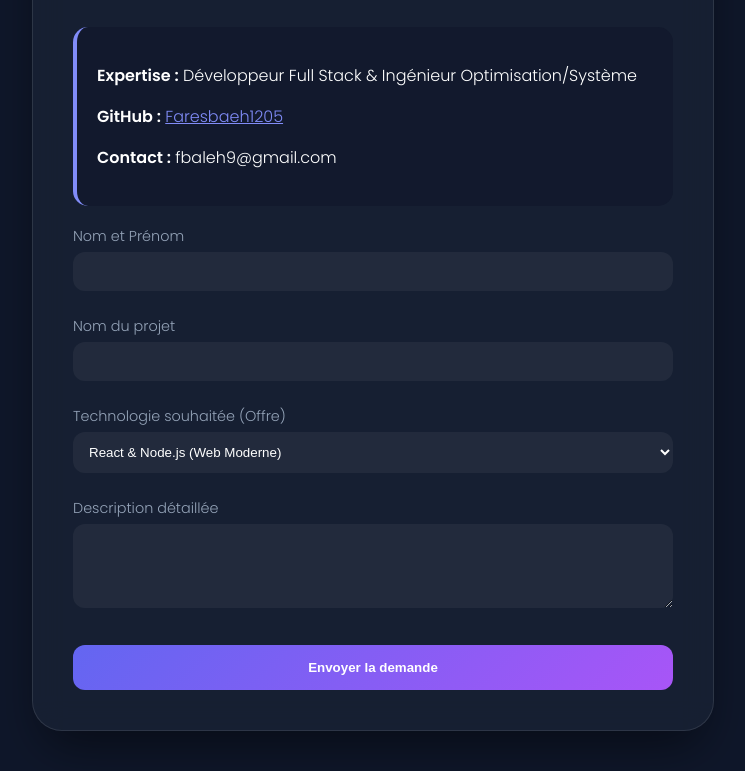
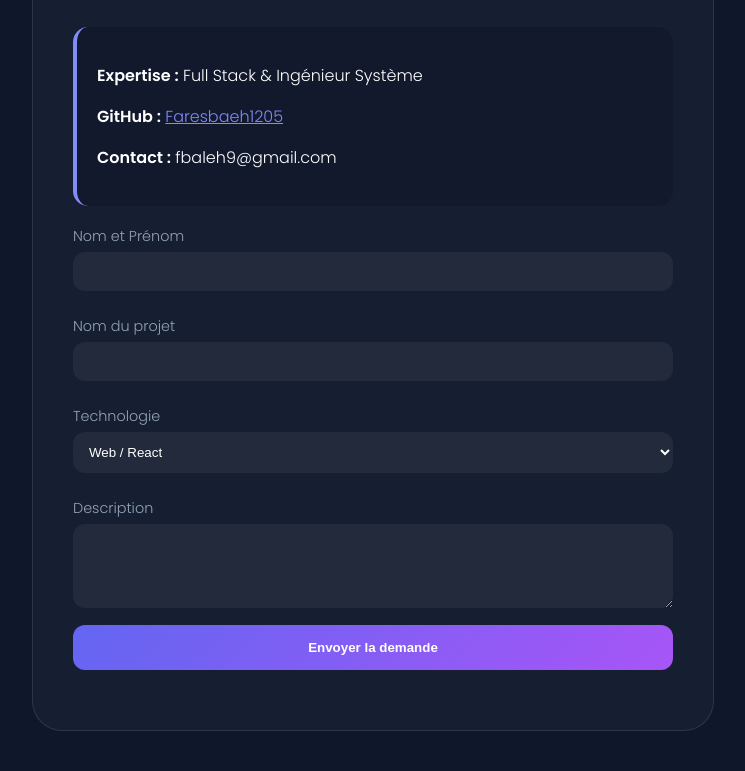
Before and after one commit to Faresbaeh1205/Faresbaeh1205.github.io, a plain HTML site: page index.html in a window 1280 px wide. Shown: the part 153-924 px from the top of the page, without its empty margins (267-1012 px from the left). Drawn offline with Linux system fonts and the light colour scheme.

Commit message:
Update index.html

```diff
--- a/index.html
+++ b/index.html
@@ -2,18 +2,17 @@
 <html lang="fr">
 <head>
     <meta charset="UTF-8">
-    <title>Fares BALEH  | Portfolio</title>
+    <title>Fares Baleh | Portfolio</title>
     <style>
         @import url('https://fonts.googleapis.com/css2?family=Poppins:wght@300;600&display=swap');
         body { background: #0f172a; font-family: 'Poppins', sans-serif; color: white; display: flex; justify-content: center; padding: 40px 20px; min-height: 100vh; margin: 0; }
-        .container { width: 100%; max-width: 600px; background: rgba(30, 41, 59, 0.5); backdrop-filter: blur(15px); padding: 40px; border-radius: 30px; border: 1px solid rgba(255,255,255,0.1); box-shadow: 0 25px 50px -12px rgba(0,0,0,0.5); }
+        .container { width: 100%; max-width: 600px; background: rgba(30, 41, 59, 0.5); backdrop-filter: blur(15px); padding: 40px; border-radius: 30px; border: 1px solid rgba(255,255,255,0.1); }
         h1 { text-align: center; color: #818cf8; margin-bottom: 30px; }
         .info-box { background: rgba(15, 23, 42, 0.6); padding: 20px; border-radius: 15px; margin-bottom: 20px; border-left: 4px solid #818cf8; }
         label { display: block; margin: 15px 0 5px; font-size: 0.9rem; color: #94a3b8; }
         input, textarea, select { width: 100%; padding: 12px; border-radius: 12px; border: none; background: rgba(255,255,255,0.05); color: white; margin-bottom: 10px; box-sizing: border-box; }
-        select { cursor: pointer; }
-        button { width: 100%; padding: 15px; background: linear-gradient(135deg, #6366f1, #a855f7); border: none; border-radius: 12px; color: white; font-weight: 600; cursor: pointer; transition: transform 0.2s; margin-top: 20px; }
-        button:hover { transform: scale(1.02); }
+        button { width: 100%; padding: 15px; background: linear-gradient(135deg, #6366f1, #a855f7); border: none; border-radius: 12px; color: white; font-weight: 600; cursor: pointer; }
+        #status { text-align: center; margin-top: 20px; font-weight: bold; }
     </style>
 </head>
 <body>
@@ -21,31 +20,36 @@
 <div class="container">
     <h1>Fares Baleh</h1>
     <div class="info-box">
-        <p><strong>Expertise :</strong> Développeur Full Stack & Ingénieur Optimisation/Système</p>
+        <p><strong>Expertise :</strong> Full Stack & Ingénieur Système</p>
         <p><strong>GitHub :</strong> <a href="https://github.com/Faresbaeh1205" style="color: #818cf8;">Faresbaeh1205</a></p>
         <p><strong>Contact :</strong> fbaleh9@gmail.com</p>
     </div>
 
-    <form action="https://formspree.io/f/https://formspree.io/f/xnjrvkll" method="POST">
+    <form id="my-form" action="https://formspree.io/f/xkoebllj" method="POST">
         <label>Nom et Prénom</label>
         <input type="text" name="nom" required>
-
         <label>Nom du projet</label>
         <input type="text" name="projet" required>
-
-        <label>Technologie souhaitée (Offre)</label>
-        <select name="tech">
-            <option value="React/Node.js">React & Node.js (Web Moderne)</option>
-            <option value="Python/AI">Python & Intelligence Artificielle</option>
-            <option value="Optimization/Systems">Algorithme d'optimisation (RO)</option>
-            <option value="FullStack Custom">Full Stack Sur-mesure</option>
-        </select>
-
-        <label>Description détaillée</label>
+        <label>Technologie</label>
+        <select name="tech"><option>Web / React</option><option>Python / AI</option><option>Système</option></select>
+        <label>Description</label>
         <textarea name="message" rows="4" required></textarea>
-
         <button type="submit">Envoyer la demande</button>
+        <p id="status"></p>
     </form>
 </div>
+
+<script>
+    var form = document.getElementById("my-form");
+    async function handleSubmit(event) {
+        event.preventDefault();
+        var status = document.getElementById("status");
+        var data = new FormData(event.target);
+        fetch(event.target.action, { method: form.method, body: data, headers: {'Accept': 'application/json'} })
+        .then(() => { status.innerHTML = "Merci ! Message envoyé."; form.reset(); })
+        .catch(() => { status.innerHTML = "Erreur, réessayez."; });
+    }
+    form.addEventListener("submit", handleSubmit);
+</script>
 </body>
 </html>
```
